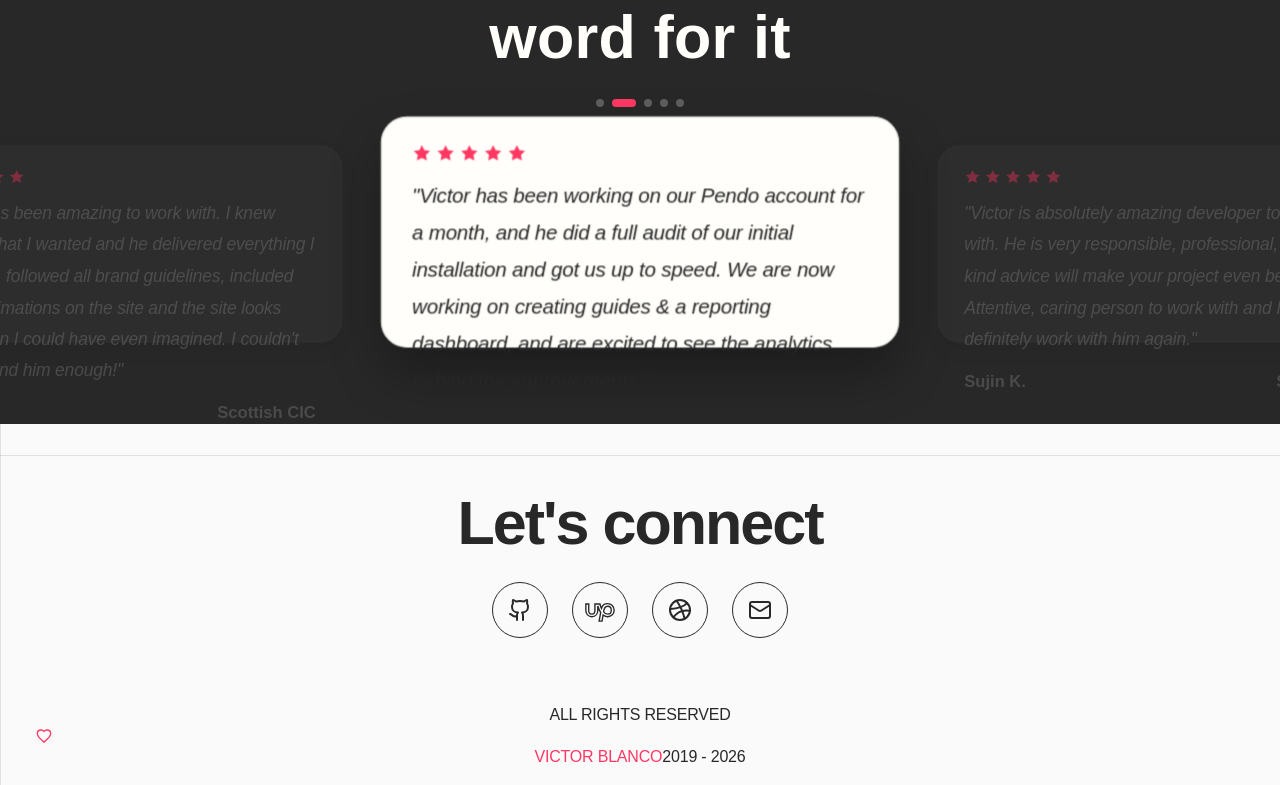
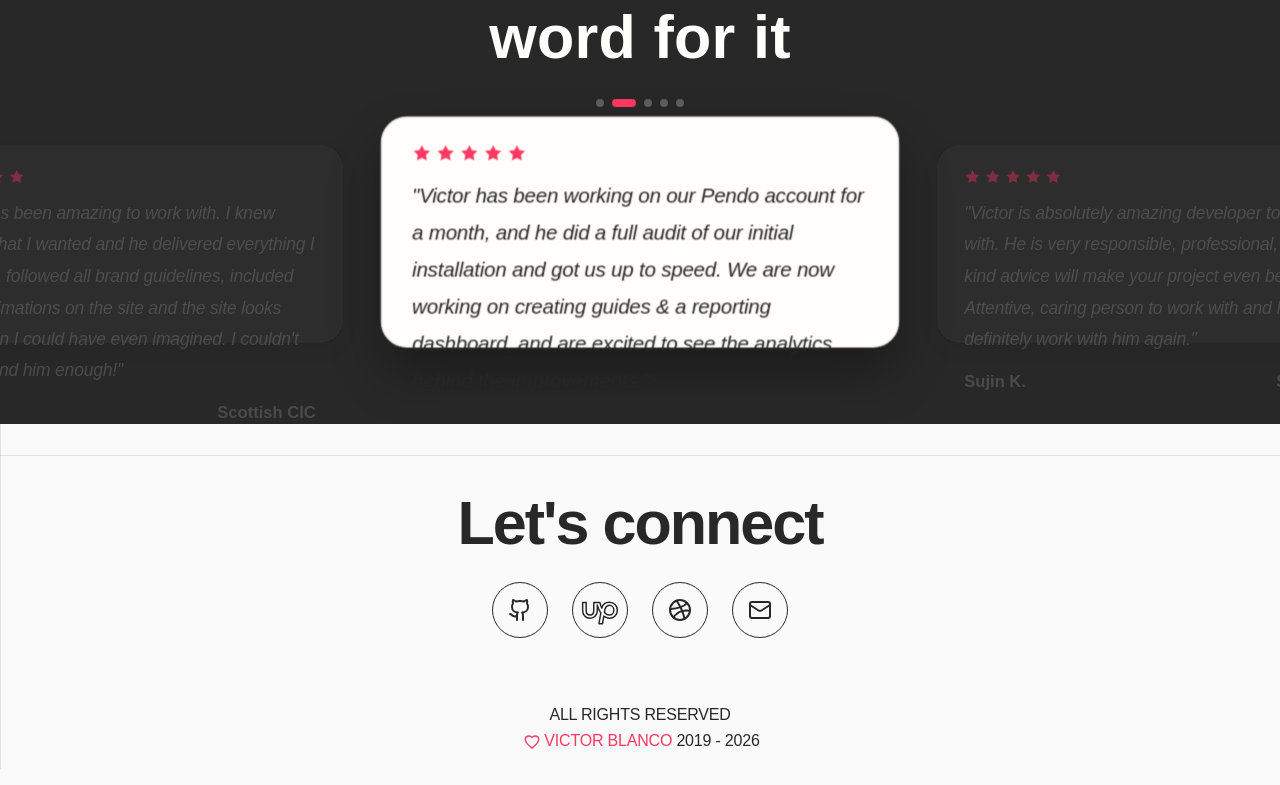
Before and after one commit to 12vblanco/Portfolio-2026, a React (Vite) app: page / in a window 1280 px wide. Shown: the part 3545-4330 px from the top of the page. Built offline with nearby package versions, Linux system fonts and the light colour scheme.

Commit message:
scroll fix

```diff
--- a/src/components/Contact.jsx
+++ b/src/components/Contact.jsx
@@ -4,7 +4,6 @@ import { Dribbble, Github, Mail } from 'lucide-react';
 import { useEffect, useRef } from 'react';
 import styled from 'styled-components';
 import { Heart } from '../assets/icons/Heart';
-import { UpworkIcon } from '../assets/icons/Upwork';
 
 gsap.registerPlugin(ScrollTrigger);
 
@@ -66,12 +65,17 @@ const Copyright = styled.p.attrs({ className: 'contact-Copyright' })`
   white-space: nowrap;
   overflow: visible;
 
-  & .copyright-line1 {
-    display: inline;
+  & * {
+    display: inline !important;
+    white-space: nowrap !important;
   }
 
-  & .copyright-line2 {
-    display: inline;
+  @media (max-width: 768px) {
+    white-space: normal;
+
+    & * {
+      white-space: normal !important;
+    }
   }
 `;
 
@@ -87,7 +91,12 @@ const ExternalLink = styled.a.attrs({ className: 'contact-ExternalLink' })`
   }
 `;
 
-
+const UpworkIcon = () => (
+  <svg viewBox="0 0 512 512" xmlns="http://www.w3.org/2000/svg" fillRule="evenodd" clipRule="evenodd" strokeLinejoin="round" strokeMiterlimit="1">
+    <ellipse fill="none" cx="184.5" cy="234.5" rx="57.5" ry="56.5" transform="translate(-546.174 -763.565) scale(4.34783)"/>
+    <path d="M345.516 181.708c-42.168 0-65.774 27.481-72.532 55.773-7.658-14.416-13.335-33.698-17.75-51.628H196.94v72.531c0 26.31-11.984 45.772-35.41 45.772-23.427 0-36.852-19.462-36.852-45.772l.27-72.531H91.34v72.531c0 21.174 6.848 40.366 19.372 54.061 12.884 14.146 30.454 21.534 50.817 21.534 40.545 0 68.837-31.085 68.837-75.595V209.64c4.235 16.038 14.326 46.853 33.608 73.884l-18.02 102.625h34.148l11.893-72.712c3.875 3.244 8.02 6.127 12.434 8.74 11.443 7.208 24.508 11.263 38.023 11.713 0 0 2.073.09 3.154.09 41.807 0 75.054-32.346 75.054-76.045 0-43.7-33.337-76.226-75.144-76.226m0 122.358c-25.86 0-42.979-20.003-47.754-27.752 6.127-49.015 24.057-64.512 47.754-64.512 23.426 0 41.626 18.741 41.626 46.132 0 27.39-18.2 46.132-41.626 46.132" fill="none" stroke="currentColor" strokeWidth="14" fillRule="nonzero"/>
+  </svg>
+);
 
 export const Contact = () => {
   const sectionRef = useRef(null);
@@ -205,7 +214,7 @@ export const Contact = () => {
 
         <Footer>
           <Copyright>
-            <span className="copyright-line1">ALL RIGHTS RESERVED</span>
+            <span className="copyright-line1">ALL RIGHTS RESERVED<br/></span>
             <span className="copyright-line2">
               <Heart />
               <ExternalLink
@@ -215,7 +224,7 @@ export const Contact = () => {
               >
                 VICTOR BLANCO
               </ExternalLink>
-              2019 - {currentYear}
+              {" "} 2019 - {currentYear}
             </span>
           </Copyright>
         </Footer>
```
